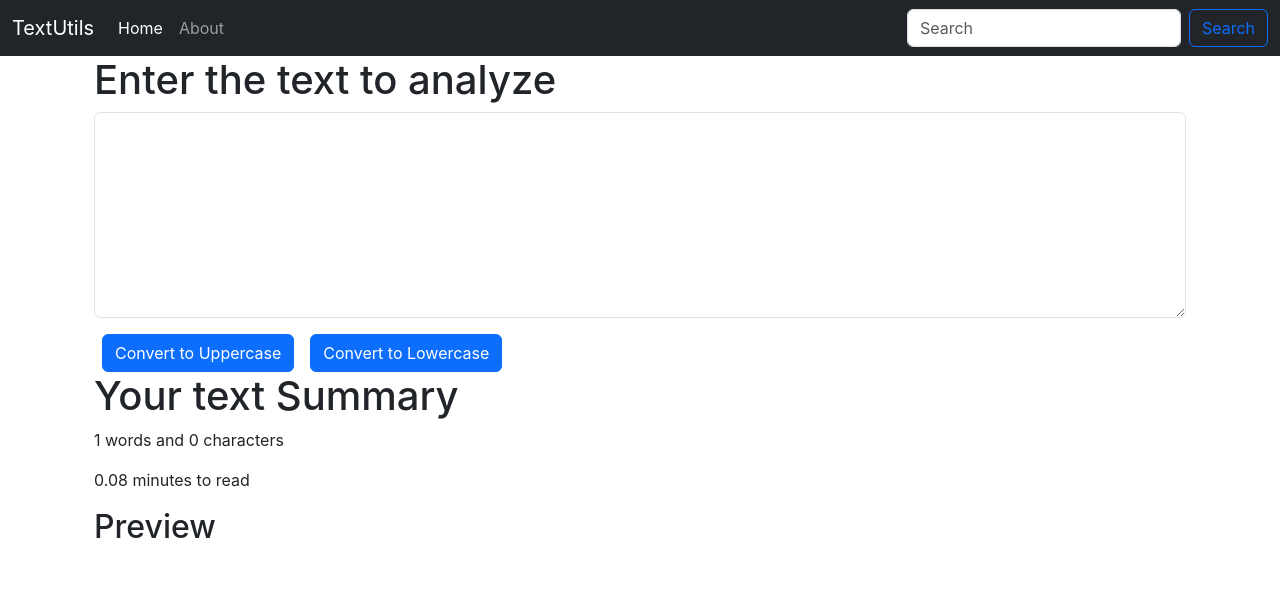
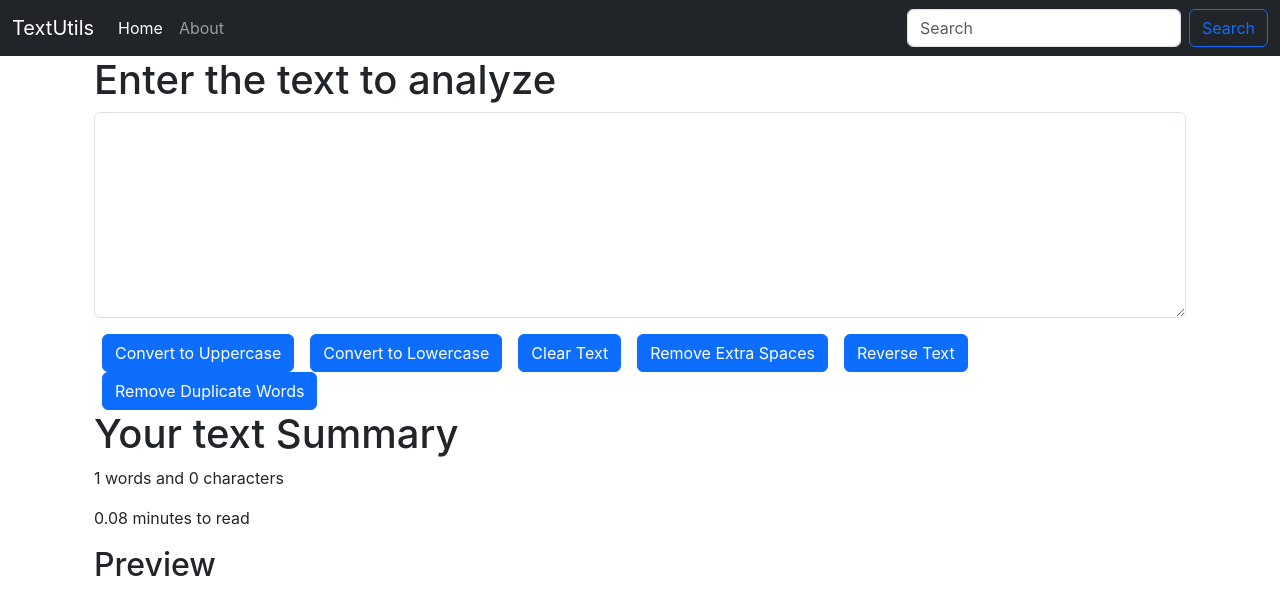
Before and after one commit to Nilakshi2006/TextUtils-React, a React (Create React App) app: page / in a window 1280 px wide. Shown: the top 614 px of the page. Built offline with nearby package versions, Linux system fonts and the light colour scheme.

Commit message:
Day 8 of React

```diff
--- a/src/components/TextForm.js
+++ b/src/components/TextForm.js
@@ -1,6 +1,8 @@
 import React,{useState} from 'react'
 
 export default function TextForm(props) {
+
+
   const handleUpClick=()=>{
     // console.log("Convert to uppercase was clicked"+text)  //shows in inspect tab +text is the current state of text
  const newText=text.toUpperCase() //to convert text to uppercase
@@ -12,6 +14,29 @@ export default function TextForm(props) {
 const newText=text.toLowerCase() //to convert text to lowercase
  setText(newText)
   }
+
+
+    const handleClearClick=()=>{
+      const newText='' //to clear the text
+      setText(newText)
+    }
+
+    const handleRemoveExtraSpacesClick=()=>{
+      const newText=text.split(/[ ]+/) //to remove extra spaces
+setText(newText.join(" "))
+    }
+
+    const handleReverseClick=()=>{
+      const newText=text.split("").reverse().join("") //to reverse the text
+      setText(newText)
+    }
+
+    const handleRemoveDuplicateWordsClick=()=>{
+      const newText=text.split(" ") //to split the text into words
+      const uniqueWords=[...new Set(newText)] //to remove duplicate words
+      setText(uniqueWords.join(" "))
+    }
+
 
   const handleOnChange=(event)=>{
     // console.log("on Change was clicked")
@@ -32,6 +57,10 @@ const newText=text.toLowerCase() //to convert text to lowercase
 </div>
     <button className="btn btn-primary mx-2" onClick={handleUpClick}>Convert to Uppercase</button>
     <button className="btn btn-primary mx-2" onClick={handleLoClick}>Convert to Lowercase</button>
+    <button className="btn btn-primary mx-2" onClick={handleClearClick}>Clear Text</button>
+    <button className="btn btn-primary mx-2" onClick={handleRemoveExtraSpacesClick}>Remove Extra Spaces</button>
+<button className="btn btn-primary mx-2" onClick={handleReverseClick}>Reverse Text</button>
+<button className="btn btn-primary mx-2" onClick={handleRemoveDuplicateWordsClick}>Remove Duplicate Words</button>
     </div>
 
     <div className="container">
```
